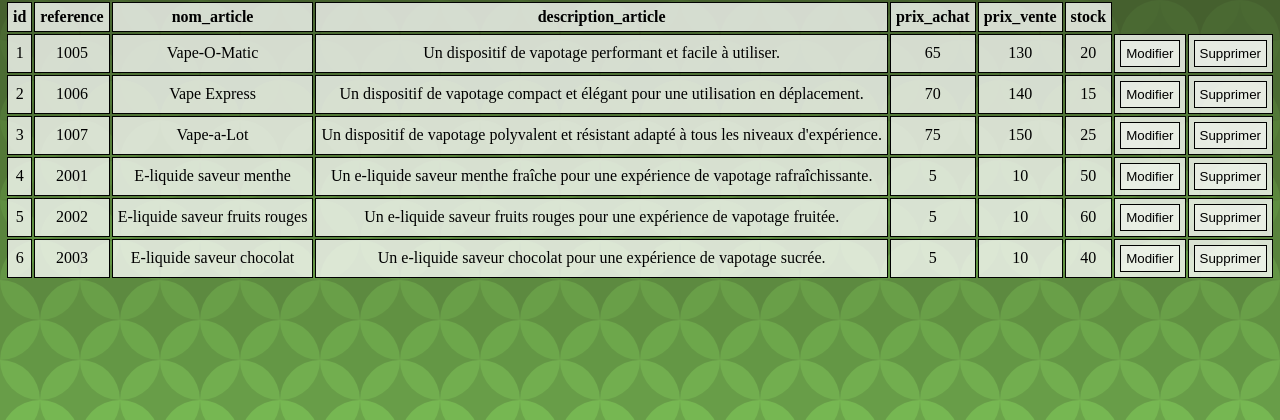
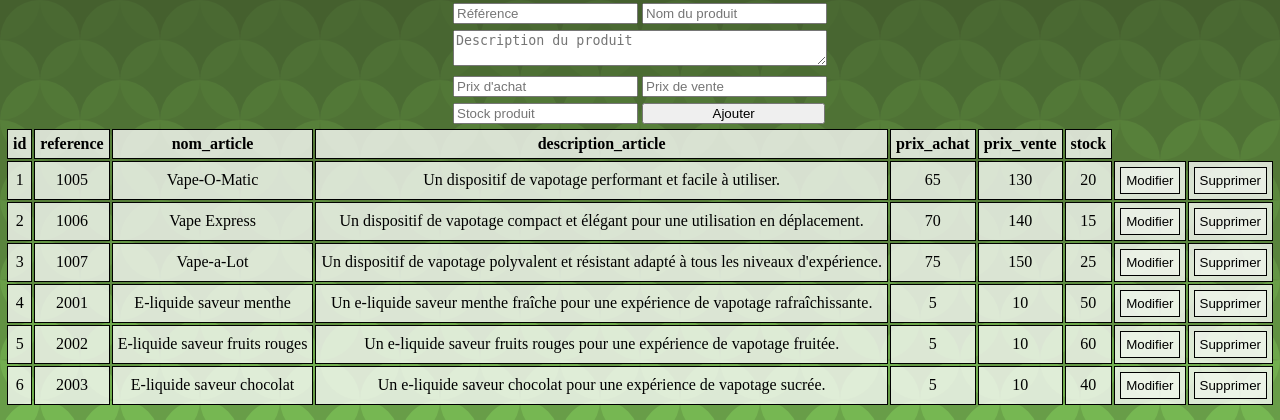
Before and after one commit to clarkSTRP/brief-stock-boutique, a PHP site: page / in a window 1280 px wide. Shown: the part 80-500 px from the top of the page. Run offline with PHP 8.4, Linux system fonts and the light colour scheme; data comes from the database, SQL or seed files in the repository.

Commit message:
Evolution css du formulaire

```diff
--- a/index.php
+++ b/index.php
@@ -32,6 +32,23 @@
         <header>
             <h1>VAP FACTORY</h1>
         </header>
+        <form action="">
+            <div class="line1">
+                <input type="number" name="reference" id="reference" placeholder="Référence">
+                <input type="text" placeholder="Nom du produit">
+            </div>
+            <div class="line2">
+                <textarea name="description" id="description" placeholder="Description du produit"></textarea>
+            </div>
+            <div class="line3">
+                <input type="number" name="prix_achat" id="prix_achat" placeholder="Prix d'achat">
+                <input type="number" name="prix_vente" id="prix_vente" placeholder="Prix de vente">
+            </div>
+            <div class="line4">
+                <input type="number" name="stock" id="stock" placeholder="Stock produit">
+                <button type="submit" class="ajouter">Ajouter</button>
+            </div>
+        </form>
 
         <table>
             <thead>
--- a/style.css
+++ b/style.css
@@ -20,10 +20,19 @@ body {
   background: url("images/dragon-scales.svg") center;
 }
 body header {
-  width: 100%;
+  width: 90%;
 }
 body header h1 {
   font-family: "Franklin Gothic Medium", "Arial Narrow", Arial, sans-serif;
   font-size: 2rem;
   text-align: center;
+}
+body form input, body form textarea, body form .ajouter {
+  margin: 3px auto;
+}
+body form textarea {
+  width: 98.5%;
+}
+body form .ajouter {
+  width: 49%;
 }/*# sourceMappingURL=style.css.map */
--- a/style.scss
+++ b/style.scss
@@ -20,7 +20,7 @@ body {
     background: url('images/dragon-scales.svg') center;
 
     header {
-        width: 100%;
+        width: 90%;
 
         h1 {
             font-family:'Franklin Gothic Medium', 'Arial Narrow', Arial, sans-serif;
@@ -29,4 +29,20 @@ body {
         }
     }
 
+    form {
+        input, textarea, .ajouter{
+            margin: 3px auto;
+
+        }
+
+            textarea {
+                width: 98.5%;
+            }
+
+            .ajouter {
+            width: 49%;
+        }
+
+
+    }
 }
```
Also changed, not shown: 1 other file.
